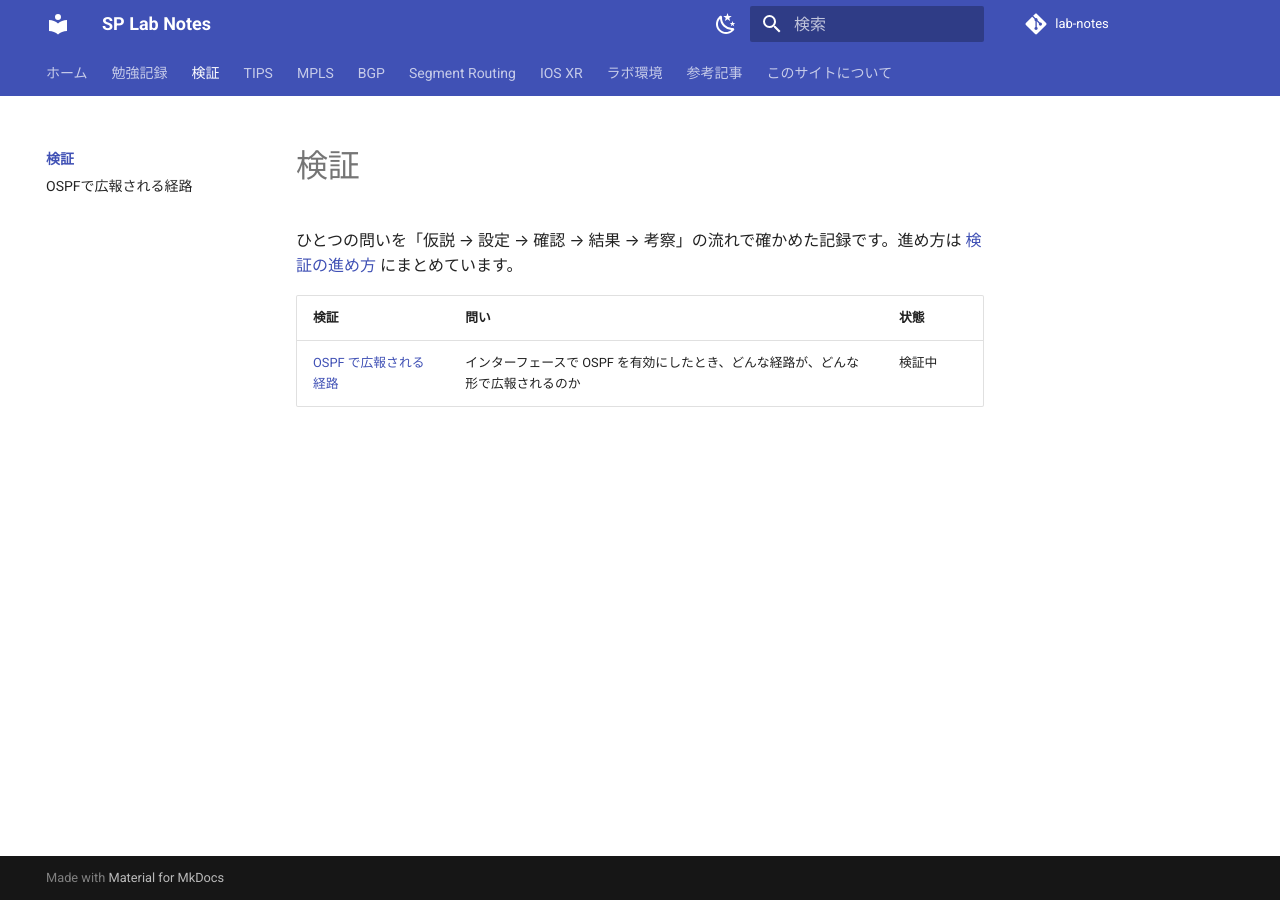
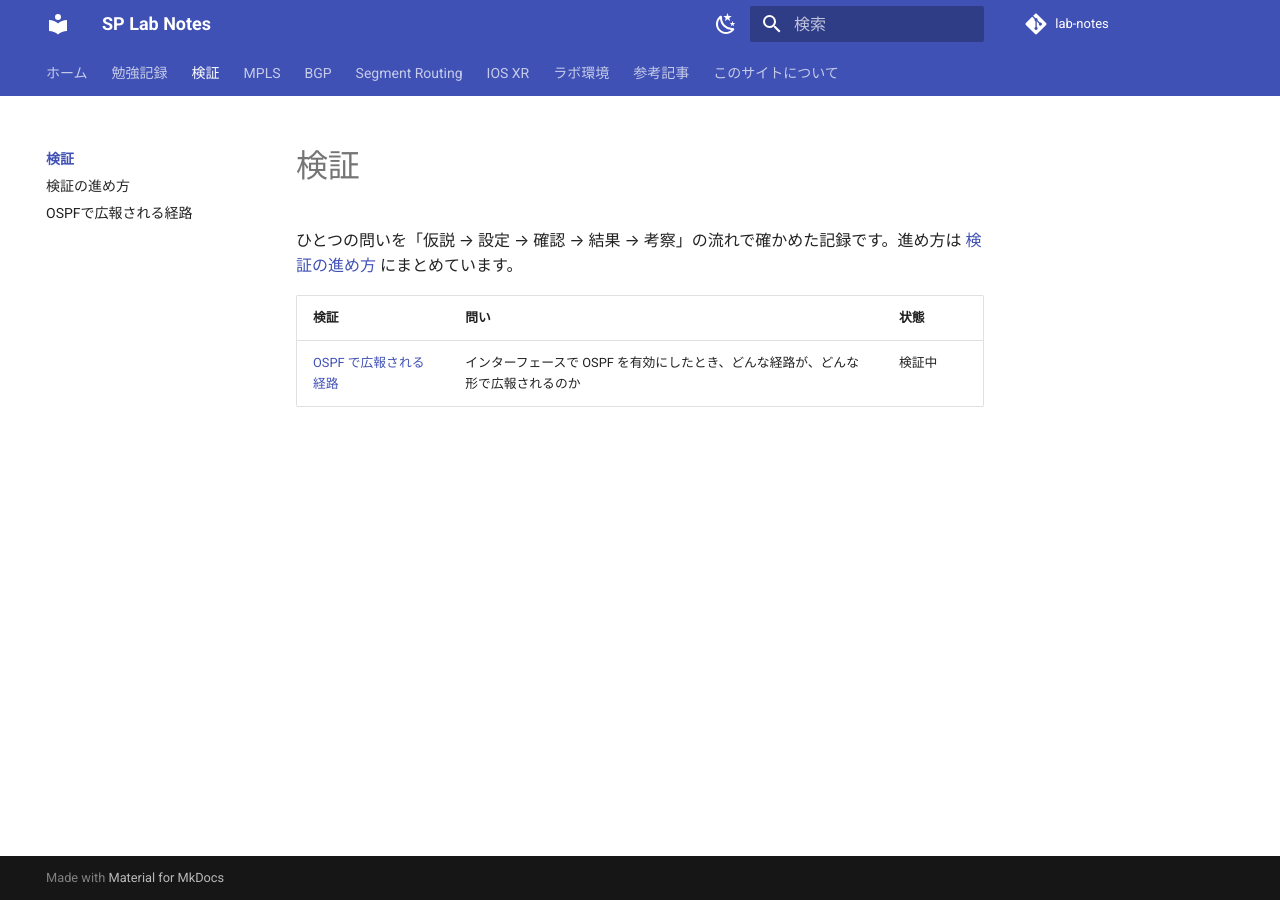
Before and after one commit to supur1nn/lab-notes, an MkDocs documentation site: the page built from docs/verification/index.md, in a window 1280 px wide. Built offline with MkDocs 1.6.1 and Material for MkDocs 9.7.7, drawn with Linux system fonts in a browser that asks for light colours; comment, search, counter and statistics services are not loaded.

Commit message:
TIPS をやめ、検証の進め方を検証セクションの先頭に移動
Co-Authored-By: Claude Opus 5.5 <noreply@anthropic.com>
Claude-Session: https://claude.ai/code/session_016eVfHAajpEsA6RjKwzNTMY

```diff
--- a/docs/verification/index.md
+++ b/docs/verification/index.md
@@ -1,6 +1,6 @@
 # 検証
 
-ひとつの問いを「仮説 → 設定 → 確認 → 結果 → 考察」の流れで確かめた記録です。進め方は [検証の進め方](../tips/verification-workflow.md) にまとめています。
+ひとつの問いを「仮説 → 設定 → 確認 → 結果 → 考察」の流れで確かめた記録です。進め方は [検証の進め方](workflow.md) にまとめています。
 
 | 検証 | 問い | 状態 |
 |------|------|------|
--- a/mkdocs.yml
+++ b/mkdocs.yml
@@ -63,10 +63,9 @@ nav:
       - study-log/index.md
       - 2026-10-17 CML導入とshow ip route: study-log/2026-10-17.md
   - 検証:
-      - verification/index.md
+      - 検証の進め方: verification/workflow.md
+      - 検証一覧: verification/index.md
       - OSPFで広報される経路: verification/ospf-advertised-routes.md
-  - TIPS:
-      - 検証の進め方: tips/verification-workflow.md
   - MPLS:
       - mpls/index.md
       - LDPの基本: mpls/ldp-basic.md
```
Also changed, not shown: docs/verification/ospf-advertised-routes.md (+1 -1 lines), docs/verification/workflow.md (renamed from docs/tips/verification-workflow.md).
